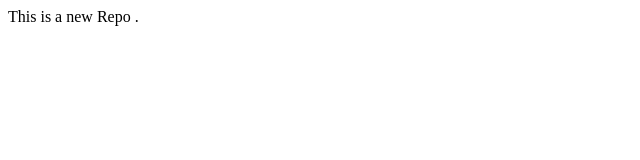
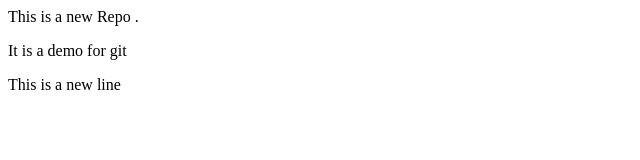
Before and after one commit to Ysudhanshujii/LocalRepo, a plain HTML site: page index.html in a window 1280 px wide. Shown: the whole page, without its empty margins (0-640 px from the left). Drawn offline with Linux system fonts and the light colour scheme.

Commit message:
add new lines

```diff
--- a/index.html
+++ b/index.html
@@ -1 +1,3 @@
 <p> This is a new Repo . </p>
+<p> It is a demo for git </p>
+<p> This is a new line </p>
```
